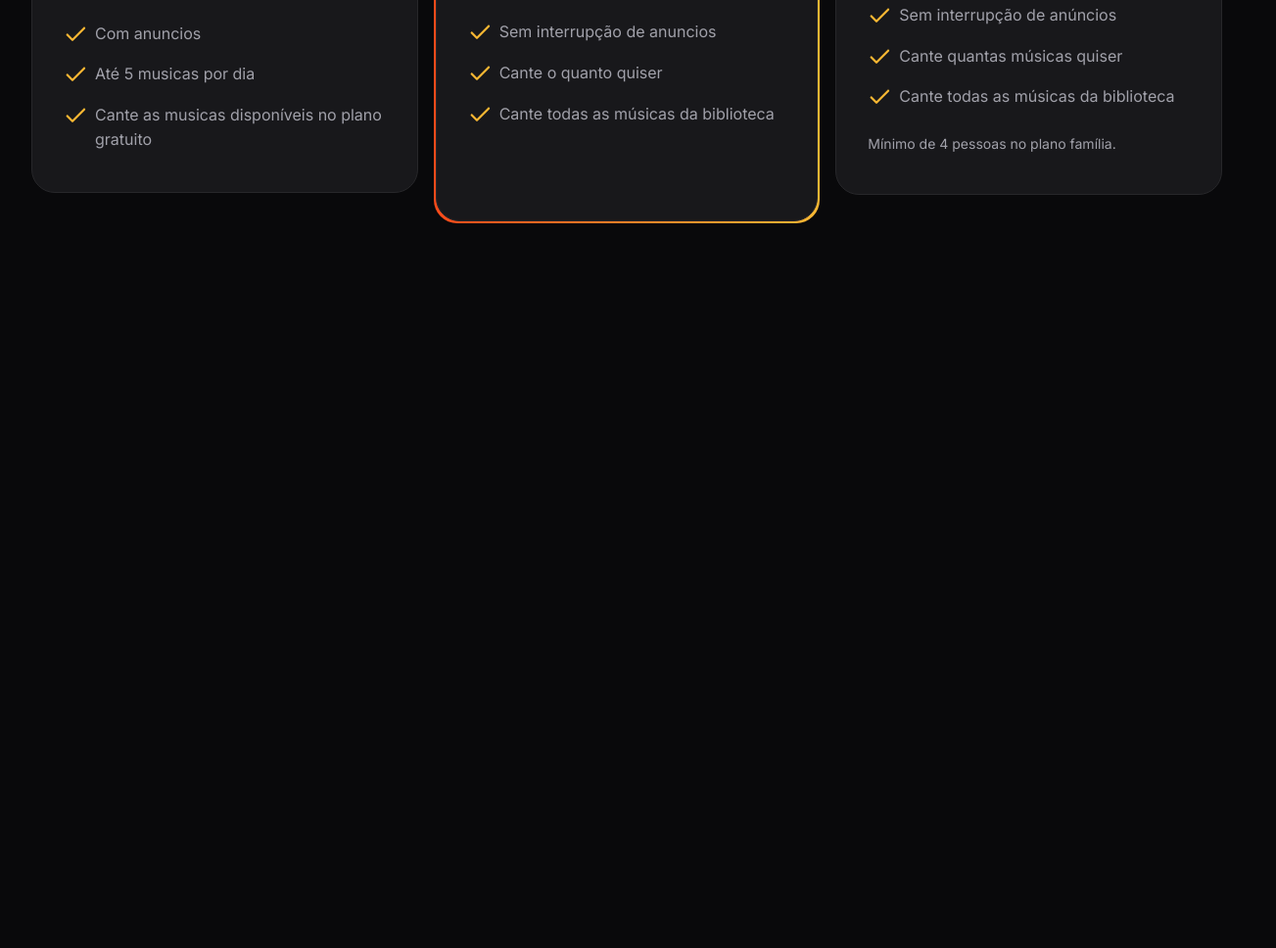
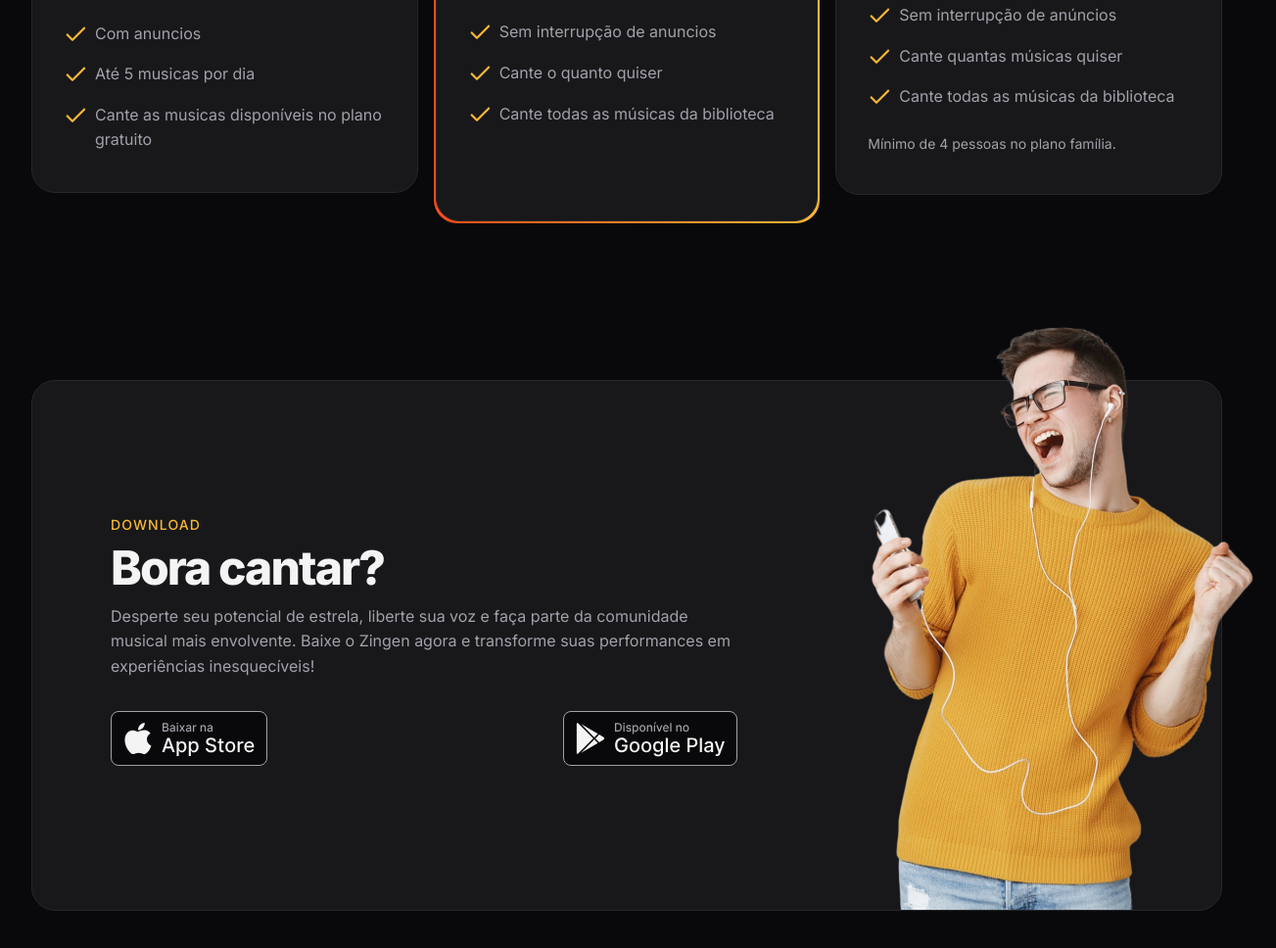
Before and after one commit to 94lucas/ZINGEN, a plain HTML site: page index.html in a window 1280 px wide. Shown: the part 3592-4560 px from the top of the page at 98% size, 1303 px wide, since content can reach past the window. Before the commit the page ends 3900 px from the top, so only its background shows below. Drawn offline with Linux system fonts and the light colour scheme.

Commit message:
Seção Download

```diff
--- a/index.html
+++ b/index.html
@@ -166,5 +166,31 @@
             </div>
         </div>
     </section>
+
+    <section id="download">
+        <div class="container py-xl">
+            <div class="card px-lg even-columns items-centre">
+                <div>
+                    <header>
+                        <strong>Download</strong>
+                        <h2>Bora cantar?</h2>
+                        <p>Desperte seu potencial de estrela, liberte sua voz e faça parte da comunidade musical mais envolvente. Baixe o Zingen agora e transforme suas performances em experiências inesquecíveis!</p>
+
+                        <div class="buttons flex gap-1">
+                            <a href="#">
+                                <img src="assets/button-appstore.svg" alt="baixar da Apple store">
+                            </a>
+
+                            <a href="#">
+                                <img src="assets/play-store.svg" alt="baixar da play store">
+                            </a>
+                        </div>
+                    </header>
+                </div>
+
+                <img src="assets/rapaz-ouvindo-musica-com-fones-de-ouvido-e-cantando-no-aplicativo-de-karaoke-removebg 1.png" alt="">
+            </div>
+        </div>
+    </section>
 </body>
 </html>
--- /dev/null
+++ b/styles/download.css
@@ -0,0 +1,33 @@
+#download {
+    .card {
+        padding: 3rem 1.5rem 15rem;
+        position: relative;
+
+        & > img{
+            width: 14.5rem;
+            position: absolute;
+            bottom: 0;
+            right: -3.5rem;
+        }
+    }
+
+    .buttons{
+        flex-wrap: wrap;
+        margin-top: 2rem;
+    }
+
+    @media (width >= 80em) {
+        .card{
+            padding: 8.75rem 5rem;
+
+            & > div:nth-child(1){
+                max-width: 40rem;
+            }
+
+            & > img {
+                width: 29.125rem;
+            }
+        }
+    }
+
+}
--- a/styles/global.css
+++ b/styles/global.css
@@ -48,6 +48,9 @@ html{
     font-size: var(--fs-base);
     line-height: 1.6;
     color: var(--text-color-primary);
+
+    /*Significa que nao tem transboradamento na horizontal*/
+    overflow-x: hidden;
 }
 
 body{
--- a/styles/index.css
+++ b/styles/index.css
@@ -9,3 +9,4 @@
 @import url(cards.css);
 @import url(features.css) (width >= 80em);
 @import url(pricing.css);
+@import url(download.css);
```
Also changed, not shown: assets/button-appstore.svg (added), assets/play-store.svg (added).
